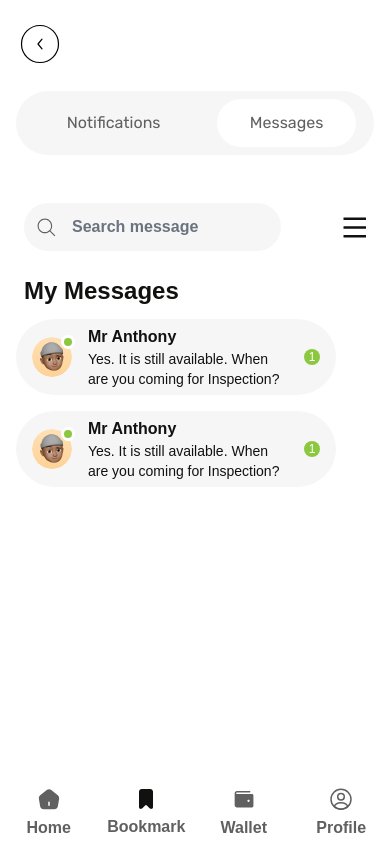
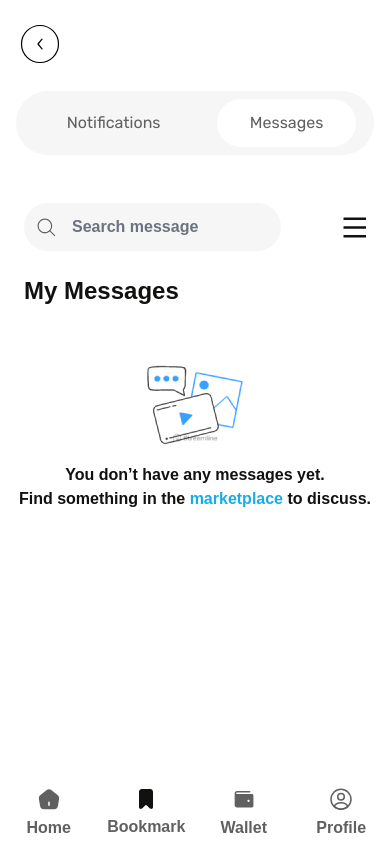
Before and after one commit to Kingsleyaham/chat-box-notification, a React (Vite) app: page /chat in a window 390 px wide. Built offline with nearby package versions, Linux system fonts and the light colour scheme; a web font is replaced by a local one.

Commit message:
add no message for mobile

```diff
--- a/src/pages/dashboard/chat/components/ChatMobileSideBar.tsx
+++ b/src/pages/dashboard/chat/components/ChatMobileSideBar.tsx
@@ -1,8 +1,12 @@
 import SearchBar from "../../../../components/form/SearchBar";
 import ChatCard from "./ChatCard";
 import MessagesMenu from "./MessagesMenu";
+import NoMessages from "./NoMessages";
 
 const ChatMobileSideBar = () => {
+  // will be removed during implementation
+  // just to mock when there is no messages
+  const noMessage = true;
   return (
     <div>
       <div className="flex justify-between px-6 items-center pb-3">
@@ -15,11 +19,24 @@ const ChatMobileSideBar = () => {
         <h2 className="text-2xl">My Messages</h2>
       </div>
 
-      <div className="mt-3">
-        <ChatCard isActive={true} />
+      {noMessage ? (
+        <NoMessages>
+          <p>You don’t have any messages yet.</p>
+          <p>
+            Find something in the{" "}
+            <a href="#" className="text-primary">
+              marketplace
+            </a>{" "}
+            to discuss.
+          </p>
+        </NoMessages>
+      ) : (
+        <div className="mt-3">
+          <ChatCard isActive={true} />
 
-        <ChatCard />
-      </div>
+          <ChatCard />
+        </div>
+      )}
     </div>
   );
 };
--- a/src/pages/dashboard/chat/components/NoMessages.tsx
+++ b/src/pages/dashboard/chat/components/NoMessages.tsx
@@ -1,3 +1,5 @@
+import { useMediaQuery } from "react-responsive";
+import NoMessageMobile from "../../../../assets/no-messages-mobile.png";
 import NoMessage from "../../../../assets/no-messages.png";
 
 type PropTypes = {
@@ -5,9 +7,14 @@ type PropTypes = {
 };
 
 const NoMessages = ({ children }: PropTypes) => {
+  const isTabletOrMobile = useMediaQuery({ query: "(max-width: 1023px)" });
   return (
-    <div className="flex h-screen flex-col justify-center items-center">
-      <img src={NoMessage} alt="no message" className="select-none" />
+    <div className="flex lg:h-screen mt-12 lg:mt-2 flex-col justify-center items-center">
+      <img
+        src={isTabletOrMobile ? NoMessageMobile : NoMessage}
+        alt="no message"
+        className="select-none"
+      />
       <div className="py-2 text-center font-semibold">{children}</div>
     </div>
   );
```
